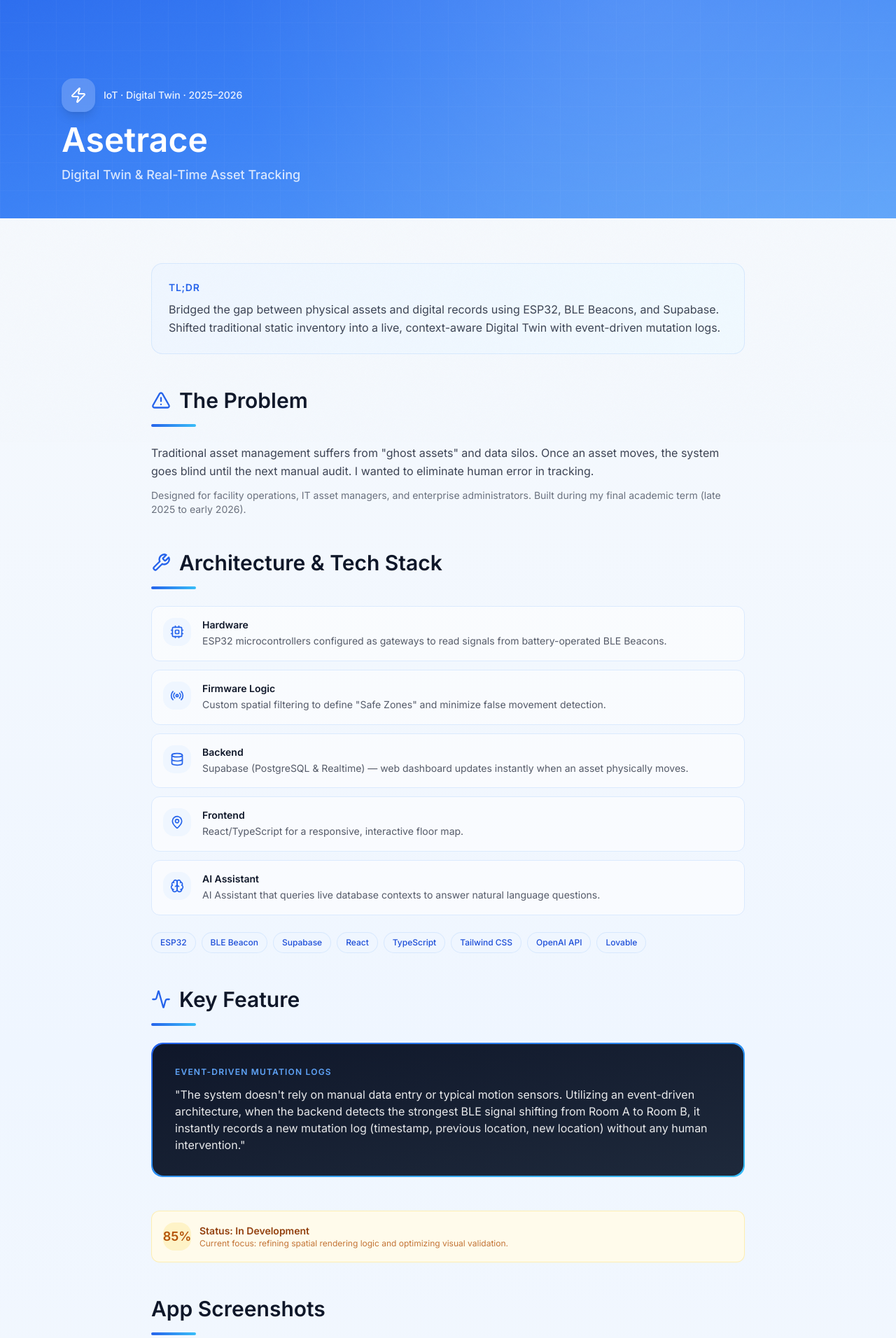
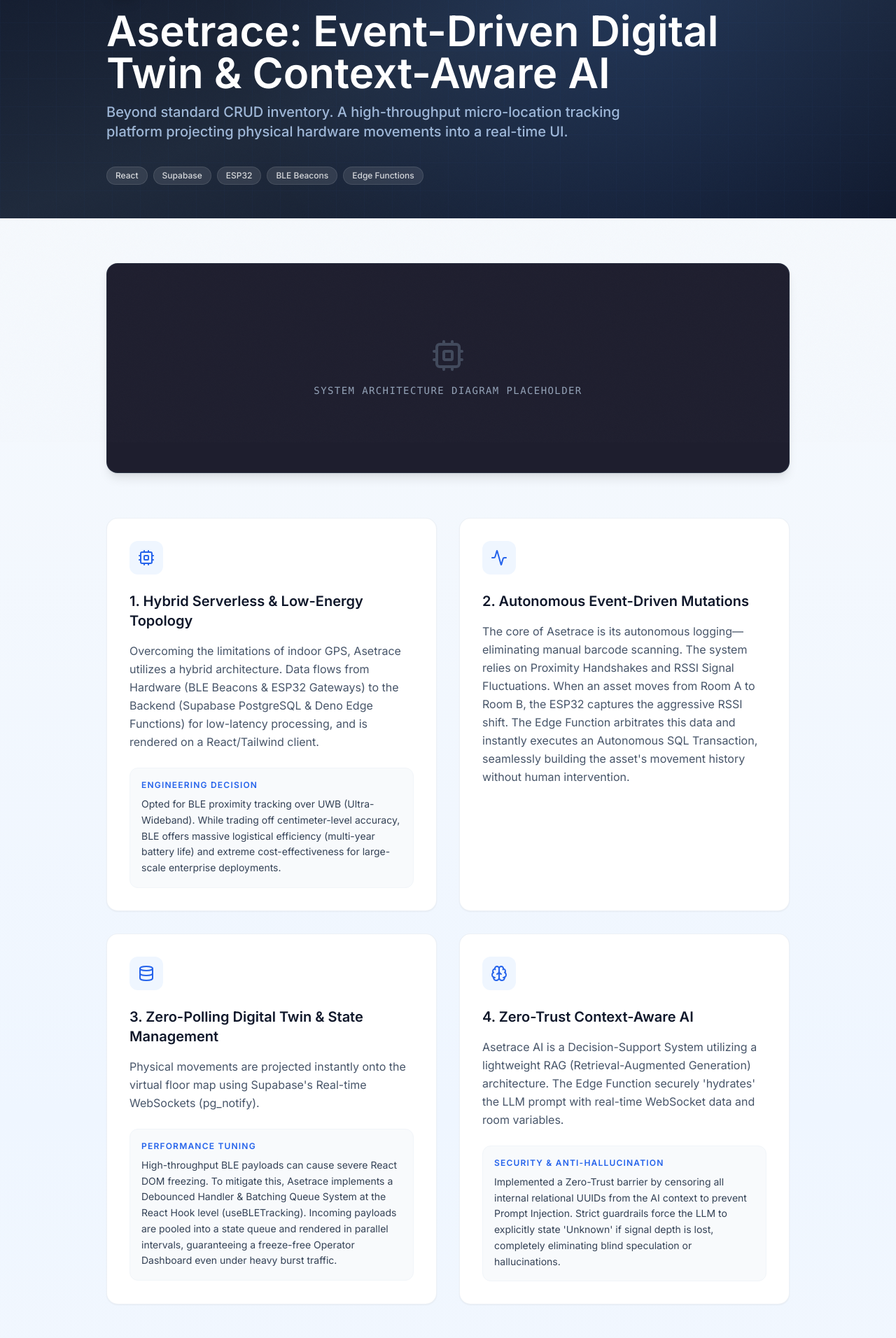
Before and after one commit to ihsanfadillah337-byte/Portofolio-Muhammad-Ihsan-Fadillah, a React (Vite) app: page /project/asetrace in a window 1280 px wide. Shown: the part 168-2080 px from the top of the page at 70% size. Built offline with nearby package versions, Linux system fonts and the light colour scheme; the HTML template or start-up script is replaced by a standard one.

Commit message:
feat: redesign asetrace page to engineering case study format

```diff
--- a/src/pages/ProjectAsetrace.tsx
+++ b/src/pages/ProjectAsetrace.tsx
@@ -1,7 +1,7 @@
 import { useEffect } from 'react';
 import { useNavigate } from 'react-router-dom';
 import { useLanguage } from '@/contexts/LanguageContext';
-import { ArrowLeft, ArrowUp, Cpu, Radio, Database, Brain, MapPin, Wrench, Activity, Zap, AlertTriangle } from 'lucide-react';
+import { ArrowLeft, ArrowUp, Cpu, Database, Brain, Zap, Activity } from 'lucide-react';
 import { Button } from '@/components/ui/button';
 import Navbar from '@/components/Navbar';
 import Footer from '@/components/Footer';
@@ -9,6 +9,10 @@
 import screenshot2 from '@/assets/project-asetrace-2.jpg';
 import screenshot3 from '@/assets/project-asetrace-3.jpg';
 import screenshot4 from '@/assets/project-asetrace-4.jpg';
+
+const Divider = () => (
+  <div className="w-16 h-1 bg-gradient-to-r from-blue-600 to-sky-400 rounded-full mb-6" />
+);
 
 const ProjectAsetrace = () => {
   const { t } = useLanguage();
@@ -21,108 +25,107 @@
     <div className="min-h-screen bg-gradient-to-b from-[#F8FAFC] via-[#EFF6FF] to-[#F8FAFC]">
       <Navbar />
 
-      <div className="relative h-[60vh] overflow-hidden bg-gradient-to-br from-[#2563EB] via-[#3B82F6] to-[#60A5FA]">
-        <div className="absolute inset-0 bg-[radial-gradient(circle_at_70%_30%,rgba(255,255,255,0.12),transparent_60%)]" />
+      {/* Hero Section */}
+      <div className="relative h-[60vh] overflow-hidden bg-gradient-to-br from-[#0F172A] via-[#1E293B] to-[#0F172A]">
+        <div className="absolute inset-0 bg-[radial-gradient(circle_at_70%_30%,rgba(59,130,246,0.15),transparent_60%)]" />
         <div className="absolute inset-0 opacity-[0.06]" style={{
-          backgroundImage: 'linear-gradient(rgba(255,255,255,0.5) 1px, transparent 1px), linear-gradient(90deg, rgba(255,255,255,0.5) 1px, transparent 1px)',
+          backgroundImage: 'linear-gradient(rgba(59,130,246,0.5) 1px, transparent 1px), linear-gradient(90deg, rgba(59,130,246,0.5) 1px, transparent 1px)',
           backgroundSize: '40px 40px'
         }} />
-        <div className="relative z-10 h-full flex flex-col justify-end pb-12 px-6 max-w-6xl mx-auto">
+        <div className="relative z-10 h-full flex flex-col justify-end pb-12 px-6 max-w-5xl mx-auto">
           <div className="flex items-center gap-3 mb-4">
-            <div className="w-12 h-12 rounded-2xl bg-white/20 backdrop-blur-sm flex items-center justify-center shadow-lg">
-              <Zap className="w-6 h-6 text-white" />
+            <div className="w-12 h-12 rounded-2xl bg-blue-600/20 backdrop-blur-sm flex items-center justify-center border border-blue-500/30 shadow-lg">
+              <Zap className="w-6 h-6 text-blue-400" />
             </div>
-            <span className="text-white/90 font-medium text-sm">{t('IoT · Digital Twin · 2025–2026', 'IoT · Digital Twin · 2025–2026')}</span>
+            <span className="text-blue-300/90 font-medium text-sm tracking-wide">Engineering Case Study · 2025–2026</span>
           </div>
-          <h1 className="text-4xl md:text-5xl font-editorial font-bold text-white mb-3">Asetrace</h1>
-          <p className="text-lg text-white/80 font-medium max-w-xl">{t('Digital Twin & Real-Time Asset Tracking', 'Digital Twin & Real-Time Asset Tracking')}</p>
+          <h1 className="text-4xl md:text-5xl lg:text-6xl font-editorial font-bold text-white mb-3">Asetrace: Event-Driven Digital Twin & Context-Aware AI</h1>
+          <p className="text-lg md:text-xl text-blue-200/80 font-medium max-w-3xl mb-6">
+            Beyond standard CRUD inventory. A high-throughput micro-location tracking platform projecting physical hardware movements into a real-time UI.
+          </p>
+          <div className="flex flex-wrap gap-2 mt-3">
+            {['React', 'Supabase', 'ESP32', 'BLE Beacons', 'Edge Functions'].map(tech => (
+              <span key={tech} className="px-3 py-1 rounded-full text-xs font-medium bg-white/10 text-white/80 border border-white/10 backdrop-blur-sm">
+                {tech}
+              </span>
+            ))}
+          </div>
         </div>
       </div>
 
-      <div className="max-w-4xl mx-auto px-6 py-16 space-y-12">
+      <div className="max-w-5xl mx-auto px-6 py-16 space-y-16">
+
+        {/* Placeholder for System Architecture Diagram */}
         <section>
-          <div className="bg-gradient-to-r from-blue-50 to-sky-50 border border-blue-200/50 rounded-2xl p-6">
-            <p className="text-sm font-bold text-blue-600 uppercase tracking-wider mb-2">TL;DR</p>
-            <p className="text-foreground/80 leading-relaxed">
-              {t('Menjembatani aset fisik dan catatan digital menggunakan ESP32, BLE Beacon, dan Supabase. Mengubah inventaris statis tradisional menjadi Digital Twin real-time dengan event-driven mutation logs.', 'Bridged the gap between physical assets and digital records using ESP32, BLE Beacons, and Supabase. Shifted traditional static inventory into a live, context-aware Digital Twin with event-driven mutation logs.')}
-            </p>
+          <div className="w-full flex items-center justify-center bg-[#1e1e2e] rounded-2xl border border-slate-700/50 p-12 min-h-[300px] shadow-lg">
+             <div className="text-center">
+                 <Cpu className="w-12 h-12 text-slate-500 mx-auto mb-4 opacity-50" />
+                 <p className="text-slate-400 font-mono text-sm tracking-widest uppercase">System Architecture Diagram Placeholder</p>
+             </div>
           </div>
         </section>
 
-        <section>
-          <h2 className="text-3xl font-editorial font-bold text-foreground mb-4 flex items-center gap-3">
-            <AlertTriangle className="w-7 h-7 text-blue-600" />
-            {t('Masalah', 'The Problem')}
-          </h2>
-          <div className="w-16 h-1 bg-gradient-to-r from-blue-600 to-sky-400 rounded-full mb-6" />
-          <div className="space-y-3 text-foreground/80 leading-relaxed">
-            <p>{t('Manajemen aset tradisional menderita "ghost assets" dan silo data. Begitu aset berpindah, sistem buta hingga audit manual berikutnya. Saya ingin menghilangkan human error dalam tracking.', 'Traditional asset management suffers from "ghost assets" and data silos. Once an asset moves, the system goes blind until the next manual audit. I wanted to eliminate human error in tracking.')}</p>
-            <p className="text-sm text-foreground/60">{t('Dirancang untuk operasional fasilitas, manajer aset IT, dan administrator enterprise. Dibangun pada semester akhir akademik (akhir 2025–awal 2026).', 'Designed for facility operations, IT asset managers, and enterprise administrators. Built during my final academic term (late 2025 to early 2026).')}</p>
-          </div>
-        </section>
+        <div className="grid grid-cols-1 md:grid-cols-2 gap-8">
+            {/* Section 1: Architecture & Tech Stack */}
+            <div className="bg-white rounded-2xl p-8 shadow-sm border border-slate-200/60 hover:shadow-md transition-shadow">
+                <div className="w-12 h-12 rounded-xl bg-blue-50 flex items-center justify-center mb-6">
+                    <Cpu className="w-6 h-6 text-blue-600" />
+                </div>
+                <h3 className="text-xl font-bold text-slate-900 mb-4">1. Hybrid Serverless & Low-Energy Topology</h3>
+                <p className="text-slate-600 leading-relaxed mb-6">
+                    Overcoming the limitations of indoor GPS, Asetrace utilizes a hybrid architecture. Data flows from Hardware (BLE Beacons & ESP32 Gateways) to the Backend (Supabase PostgreSQL & Deno Edge Functions) for low-latency processing, and is rendered on a React/Tailwind client.
+                </p>
+                <div className="bg-slate-50 rounded-xl p-4 border border-slate-100">
+                    <span className="text-xs font-bold text-blue-600 uppercase tracking-widest block mb-2">Engineering Decision</span>
+                    <p className="text-sm text-slate-700 leading-relaxed">Opted for BLE proximity tracking over UWB (Ultra-Wideband). While trading off centimeter-level accuracy, BLE offers massive logistical efficiency (multi-year battery life) and extreme cost-effectiveness for large-scale enterprise deployments.</p>
+                </div>
+            </div>
 
-        <section>
-          <h2 className="text-3xl font-editorial font-bold text-foreground mb-4 flex items-center gap-3">
-            <Wrench className="w-7 h-7 text-blue-600" />
-            {t('Arsitektur & Tech Stack', 'Architecture & Tech Stack')}
-          </h2>
-          <div className="w-16 h-1 bg-gradient-to-r from-blue-600 to-sky-400 rounded-full mb-6" />
-          <div className="grid gap-3">
-            {[
-              { icon: <Cpu className="w-5 h-5 text-blue-600" />, title: 'Hardware', desc: t('ESP32 sebagai gateway untuk membaca sinyal dari BLE Beacon bertenaga baterai.', 'ESP32 microcontrollers configured as gateways to read signals from battery-operated BLE Beacons.') },
-              { icon: <Radio className="w-5 h-5 text-blue-600" />, title: 'Firmware Logic', desc: t('Spatial filtering kustom untuk mendefinisikan "Safe Zones" dan meminimalkan deteksi pergerakan palsu.', 'Custom spatial filtering to define "Safe Zones" and minimize false movement detection.') },
-              { icon: <Database className="w-5 h-5 text-blue-600" />, title: 'Backend', desc: t('Supabase (PostgreSQL & Realtime) — dashboard web terupdate instan saat aset fisik berpindah.', 'Supabase (PostgreSQL & Realtime) — web dashboard updates instantly when an asset physically moves.') },
-              { icon: <MapPin className="w-5 h-5 text-blue-600" />, title: 'Frontend', desc: t('React/TypeScript untuk floor map interaktif dan responsif.', 'React/TypeScript for a responsive, interactive floor map.') },
-              { icon: <Brain className="w-5 h-5 text-blue-600" />, title: 'AI Assistant', desc: t('Asisten AI yang meng-query konteks database live untuk menjawab pertanyaan natural language.', 'AI Assistant that queries live database contexts to answer natural language questions.') },
-            ].map((item, i) => (
-              <div key={i} className="flex items-start gap-4 p-4 rounded-xl bg-white/60 border border-blue-100 hover:border-blue-300/50 transition-colors">
-                <div className="w-10 h-10 rounded-lg bg-blue-50 flex items-center justify-center flex-shrink-0">{item.icon}</div>
-                <div>
-                  <h3 className="font-bold text-foreground text-sm mb-0.5">{item.title}</h3>
-                  <p className="text-foreground/70 text-sm leading-relaxed">{item.desc}</p>
+            {/* Section 2: The Core Engine */}
+            <div className="bg-white rounded-2xl p-8 shadow-sm border border-slate-200/60 hover:shadow-md transition-shadow">
+                <div className="w-12 h-12 rounded-xl bg-blue-50 flex items-center justify-center mb-6">
+                    <Activity className="w-6 h-6 text-blue-600" />
                 </div>
-              </div>
-            ))}
-          </div>
-          <div className="flex flex-wrap gap-2 mt-6">
-            {['ESP32', 'BLE Beacon', 'Supabase', 'React', 'TypeScript', 'Tailwind CSS', 'OpenAI API', 'Lovable'].map((tech) => (
-              <span key={tech} className="px-3 py-1.5 rounded-full text-xs font-medium bg-blue-50 text-blue-700 border border-blue-200/50">{tech}</span>
-            ))}
-          </div>
-        </section>
+                <h3 className="text-xl font-bold text-slate-900 mb-4">2. Autonomous Event-Driven Mutations</h3>
+                <p className="text-slate-600 leading-relaxed">
+                    The core of Asetrace is its autonomous logging—eliminating manual barcode scanning. The system relies on Proximity Handshakes and RSSI Signal Fluctuations. When an asset moves from Room A to Room B, the ESP32 captures the aggressive RSSI shift. The Edge Function arbitrates this data and instantly executes an Autonomous SQL Transaction, seamlessly building the asset's movement history without human intervention.
+                </p>
+            </div>
 
-        <section>
-          <h2 className="text-3xl font-editorial font-bold text-foreground mb-4 flex items-center gap-3">
-            <Activity className="w-7 h-7 text-blue-600" />
-            {t('Fitur Andalan', 'Key Feature')}
-          </h2>
-          <div className="w-16 h-1 bg-gradient-to-r from-blue-600 to-sky-400 rounded-full mb-6" />
-          <div className="relative rounded-2xl overflow-hidden">
-            <div className="absolute inset-0 bg-gradient-to-br from-blue-600 to-sky-400 rounded-2xl" />
-            <div className="relative m-[2px] bg-gradient-to-br from-[#0F172A] to-[#1E293B] rounded-2xl p-6 md:p-8">
-              <p className="text-xs font-bold text-blue-400 uppercase tracking-widest mb-3">Event-Driven Mutation Logs</p>
-              <p className="text-white/90 leading-relaxed text-sm md:text-base">
-                {t('"Sistem tidak bergantung pada input data manual atau sensor gerak biasa. Dengan arsitektur event-driven, ketika backend mendeteksi sinyal BLE terkuat berpindah dari Ruang A ke Ruang B, ia langsung mencatat mutation log baru (timestamp, lokasi sebelumnya, lokasi baru) tanpa intervensi manusia."', '"The system doesn\'t rely on manual data entry or typical motion sensors. Utilizing an event-driven architecture, when the backend detects the strongest BLE signal shifting from Room A to Room B, it instantly records a new mutation log (timestamp, previous location, new location) without any human intervention."')}
-              </p>
+            {/* Section 3: Performance & Real-Time UI */}
+            <div className="bg-white rounded-2xl p-8 shadow-sm border border-slate-200/60 hover:shadow-md transition-shadow">
+                 <div className="w-12 h-12 rounded-xl bg-blue-50 flex items-center justify-center mb-6">
+                    <Database className="w-6 h-6 text-blue-600" />
+                </div>
+                <h3 className="text-xl font-bold text-slate-900 mb-4">3. Zero-Polling Digital Twin & State Management</h3>
+                <p className="text-slate-600 leading-relaxed mb-6">
+                    Physical movements are projected instantly onto the virtual floor map using Supabase's Real-time WebSockets (pg_notify).
+                </p>
+                <div className="bg-slate-50 rounded-xl p-4 border border-slate-100">
+                    <span className="text-xs font-bold text-blue-600 uppercase tracking-widest block mb-2">Performance Tuning</span>
+                    <p className="text-sm text-slate-700 leading-relaxed">High-throughput BLE payloads can cause severe React DOM freezing. To mitigate this, Asetrace implements a Debounced Handler & Batching Queue System at the React Hook level (useBLETracking). Incoming payloads are pooled into a state queue and rendered in parallel intervals, guaranteeing a freeze-free Operator Dashboard even under heavy burst traffic.</p>
+                </div>
             </div>
-          </div>
-        </section>
 
-        <section>
-          <div className="flex items-center gap-3 p-4 rounded-xl bg-amber-50 border border-amber-200/60">
-            <div className="w-10 h-10 rounded-lg bg-amber-100 flex items-center justify-center flex-shrink-0">
-              <span className="text-lg font-bold text-amber-700">85%</span>
+            {/* Section 4: AI Integration */}
+            <div className="bg-white rounded-2xl p-8 shadow-sm border border-slate-200/60 hover:shadow-md transition-shadow">
+                 <div className="w-12 h-12 rounded-xl bg-blue-50 flex items-center justify-center mb-6">
+                    <Brain className="w-6 h-6 text-blue-600" />
+                </div>
+                <h3 className="text-xl font-bold text-slate-900 mb-4">4. Zero-Trust Context-Aware AI</h3>
+                <p className="text-slate-600 leading-relaxed mb-6">
+                    Asetrace AI is a Decision-Support System utilizing a lightweight RAG (Retrieval-Augmented Generation) architecture. The Edge Function securely 'hydrates' the LLM prompt with real-time WebSocket data and room variables.
+                </p>
+                <div className="bg-slate-50 rounded-xl p-4 border border-slate-100">
+                    <span className="text-xs font-bold text-blue-600 uppercase tracking-widest block mb-2">Security & Anti-Hallucination</span>
+                    <p className="text-sm text-slate-700 leading-relaxed">Implemented a Zero-Trust barrier by censoring all internal relational UUIDs from the AI context to prevent Prompt Injection. Strict guardrails force the LLM to explicitly state 'Unknown' if signal depth is lost, completely eliminating blind speculation or hallucinations.</p>
+                </div>
             </div>
-            <div>
-              <p className="font-bold text-sm text-amber-800">{t('Status: Dalam Pengembangan', 'Status: In Development')}</p>
-              <p className="text-xs text-amber-700/80">{t('Fokus saat ini: penyempurnaan logika spatial rendering dan optimasi validasi visual.', 'Current focus: refining spatial rendering logic and optimizing visual validation.')}</p>
-            </div>
-          </div>
-        </section>
+        </div>
 
         <section>
           <h2 className="text-3xl font-editorial font-bold text-foreground mb-4">{t('Tampilan Aplikasi', 'App Screenshots')}</h2>
-          <div className="w-16 h-1 bg-gradient-to-r from-blue-600 to-sky-400 rounded-full mb-6" />
+          <Divider />
           <div className="grid grid-cols-1 sm:grid-cols-2 gap-4">
             {[
               { src: screenshot1, label: t('Admin Dashboard — Overview aset', 'Admin Dashboard — Asset overview') },
@@ -130,7 +133,7 @@
               { src: screenshot3, label: t('AI Insights & Anomaly Detection', 'AI Insights & Anomaly Detection') },
               { src: screenshot4, label: t('Inventory Management & Add Asset', 'Inventory Management & Add Asset') },
             ].map((img, i) => (
-              <div key={i} className="rounded-2xl overflow-hidden shadow-[0_0_20px_rgba(59,130,246,0.08)] bg-white p-2">
+              <div key={i} className="rounded-2xl overflow-hidden shadow-[0_0_20px_rgba(59,130,246,0.08)] bg-white p-2 border border-slate-100">
                 <img src={img.src} alt={img.label} className="w-full h-auto rounded-xl" loading="lazy" />
                 <p className="text-center text-xs text-foreground/60 mt-2 pb-1">{img.label}</p>
               </div>
@@ -138,7 +141,7 @@
           </div>
         </section>
 
-        <div className="flex flex-col sm:flex-row gap-4 pt-8">
+        <div className="flex flex-col sm:flex-row gap-4 pt-8 border-t border-slate-200">
           <Button onClick={() => navigate('/#projects')} variant="outline" className="flex items-center gap-2">
             <ArrowLeft className="w-4 h-4" />
             {t('Kembali ke Proyek', 'Back to Projects')}
```
